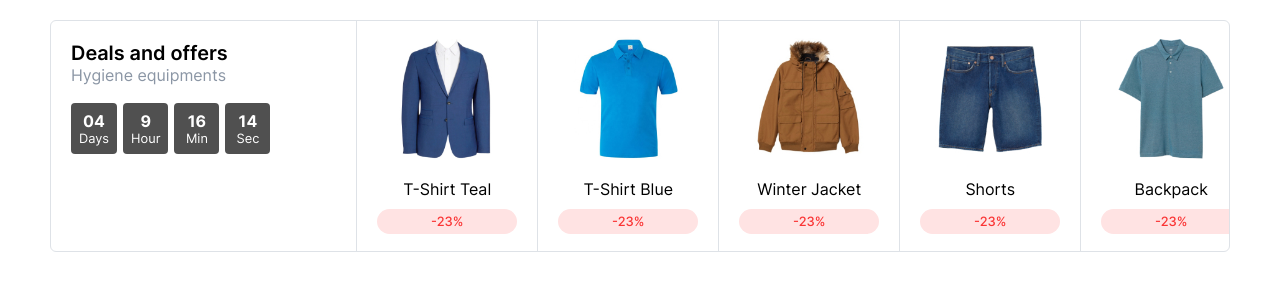
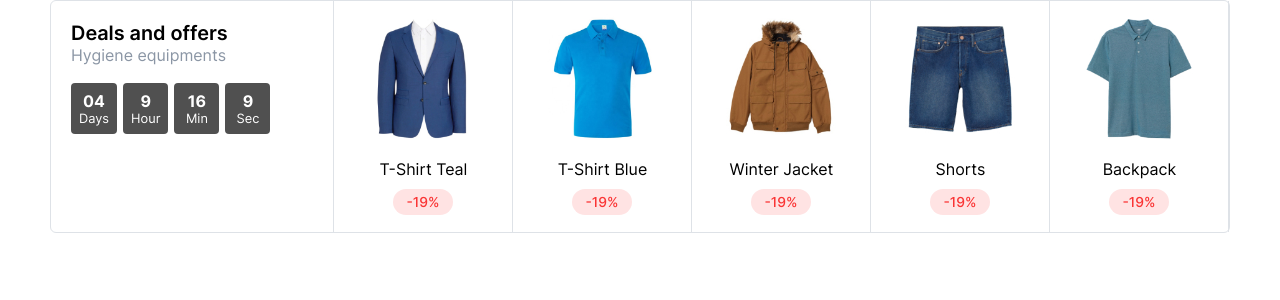
Before and after one commit to martiniucanastasia/next-ts-commerce, a Next.js app: page /preview in a window 1280 px wide. Shown: the top 300 px of the page. Built offline with nearby package versions, Linux system fonts and the light colour scheme; data requests are answered from the project's data file.

Commit message:
Add countdown functionality

```diff
--- a/src/helpers/utils.ts
+++ /dev/null
@@ -1,21 +0,0 @@
-export type RandomNum = { min: number; max: number };
-
-export const getRandomNumber = (
-  min: RandomNum["min"],
-  max: RandomNum["max"]
-) => {
-  const randomNum = Math.floor(Math.random() * (max - min + 1) + min);
-
-  if (randomNum < 10) {
-    return `0${randomNum}`;
-  } else {
-    return randomNum.toString();
-  }
-};
-
-export const getTime = () => {
-  const today = new Date();
-  const time =
-    today.getHours() + ":" + today.getMinutes() + ":" + today.getSeconds();
-  return time;
-};
--- a/src/pages/HomePage/DealsAndOffers/DealsAndOffers.tsx
+++ b/src/pages/HomePage/DealsAndOffers/DealsAndOffers.tsx
@@ -1,15 +1,32 @@
 "use client";
 
-import { Container } from "@/styles/_common";
 import { Product } from "@/types/types";
-import { getRandomNumber, getTime } from "@/helpers/utils";
+import { useEffect, useState } from "react";
 import { dealsAndOffersStyles as S } from "./styles/dealsAndOffersStyles";
-import { createElement, useEffect, useState } from "react";
 import Image from "next/image";
 
-export interface DealsAndOffersProps {
+interface DealsAndOffersProps {
   products: Product[];
 }
+
+type RandomNumberGenerator = (min: number, max: number) => string;
+
+const getRandomNumber: RandomNumberGenerator = (min, max) => {
+  const randomNum = Math.floor(Math.random() * (max - min + 1) + min);
+
+  if (randomNum < 10) {
+    return `0${randomNum}`;
+  } else {
+    return randomNum.toString();
+  }
+};
+
+const getTime = () => {
+  const today = new Date();
+  const time =
+    today.getHours() + ":" + today.getMinutes() + ":" + today.getSeconds();
+  return time;
+};
 
 export const DealsAndOffers = ({ products }: DealsAndOffersProps) => {
   const [day, setDay] = useState("");
@@ -17,16 +34,38 @@ export const DealsAndOffers = ({ products }: DealsAndOffersProps) => {
   const [salePercentage, setSalePercentage] = useState("");
 
   useEffect(() => {
+    setTime(getTime());
     setDay(getRandomNumber(1, 10));
-    setTime(getTime());
-    setSalePercentage(getRandomNumber(10, 50));
+    setSalePercentage(getRandomNumber(10, 40));
   }, []);
 
   const splittedTime = time.split(":");
 
+  useEffect(() => {
+    const interval = setInterval(() => {
+      const [hour, min, sec] = splittedTime;
+
+      if (parseInt(sec) > 0) {
+        splittedTime[2] = (parseInt(sec) - 1).toString();
+      } else if (parseInt(min) > 0) {
+        splittedTime[1] = (parseInt(min) - 1).toString();
+        splittedTime[2] = "59";
+      } else if (parseInt(hour) > 0) {
+        splittedTime[0] = (parseInt(hour) - 1).toString();
+        splittedTime[1] = "59";
+        splittedTime[2] = "59";
+      } else {
+        clearInterval(interval);
+      }
+
+      setTime(splittedTime.join(":"));
+    }, 1000);
+
+    return () => clearInterval(interval);
+  }, [time]);
+
   return (
-    <Container>
-      <br />
+    <S.DealsAndOffersContainer>
       <S.GeneralWrapper>
         <S.DealsAndOffersWrapper>
           <S.DealsAndOffersInfoWrapper>
@@ -39,6 +78,7 @@ export const DealsAndOffers = ({ products }: DealsAndOffersProps) => {
               <S.CountNumber>{day}</S.CountNumber>
               <S.CountValue>Days</S.CountValue>
             </S.Countdown>
+
             <S.Countdown>
               <S.CountNumber>{splittedTime[0]}</S.CountNumber>
               <S.CountValue>Hour</S.CountValue>
@@ -55,7 +95,7 @@ export const DealsAndOffers = ({ products }: DealsAndOffersProps) => {
         </S.DealsAndOffersWrapper>
 
         <S.ProductsWrapper className="Products">
-          {products.slice(0, 15).map((item) => {
+          {products.slice(0, 10).map((item) => {
             return (
               <S.ProductWrapper key={item.id}>
                 <Image
@@ -71,6 +111,6 @@ export const DealsAndOffers = ({ products }: DealsAndOffersProps) => {
           })}
         </S.ProductsWrapper>
       </S.GeneralWrapper>
-    </Container>
+    </S.DealsAndOffersContainer>
   );
 };
--- a/src/pages/HomePage/DealsAndOffers/styles/dealsAndOffersStyles.ts
+++ b/src/pages/HomePage/DealsAndOffers/styles/dealsAndOffersStyles.ts
@@ -1,31 +1,69 @@
 import styled from "styled-components";
-import { pxToRem } from "@/styles/_common";
+import { Container, pxToRem } from "@/styles/_common";
+import { device } from "@/styles/_sizes";
 
 export const dealsAndOffersStyles = {
+  DealsAndOffersContainer: styled(Container)`
+    @media ${device.mobileS} {
+      padding: 0;
+    }
+  `,
   GeneralWrapper: styled.div`
     display: flex;
 
     border: 1px solid var(--gray-300);
     border-radius: ${pxToRem(6)};
+
+    @media ${device.mobileS} {
+      flex-direction: column;
+
+      border-width: ${pxToRem(10)} 0 ${pxToRem(10)} 0;
+      border-radius: 0;
+      border-style: solid;
+      border-color: var(--gray-100);
+    }
   `,
 
   DealsAndOffersWrapper: styled.div`
-    width: 26%;
+    display: flex;
+    flex-direction: column;
+
     border-right: 1px solid var(--gray-300);
-    padding: ${pxToRem(20)};
+    padding: ${pxToRem(20)} ${pxToRem(63)} ${pxToRem(20)} ${pxToRem(20)};
+
+    @media ${device.mobileS} {
+      flex-direction: row;
+      justify-content: space-between;
+
+      border-right: 0;
+
+      padding: ${pxToRem(15)} ${pxToRem(10)} ${pxToRem(10)} ${pxToRem(15)};
+    }
   `,
 
   DealsAndOffersInfoWrapper: styled.div`
     padding-bottom: ${pxToRem(18)};
+
+    @media ${device.mobileS} {
+      padding: 0;
+    }
   `,
 
   DealsAndOffersTitle: styled.h4`
     font-size: var(--text-l);
     font-weight: 600;
+
+    @media ${device.mobileXXS} {
+      font-size: var(--text-m);
+    }
   `,
 
   DealsAndOffersText: styled.p`
     color: var(--gray-500);
+
+    @media ${device.mobileXXS} {
+      font-size: var(--text-xs);
+    }
   `,
 
   CountdownWrapper: styled.ul`
@@ -45,10 +83,28 @@ export const dealsAndOffersStyles = {
     min-width: ${pxToRem(45)};
     border-radius: ${pxToRem(4)};
     padding: ${pxToRem(8)};
+
+    @media ${device.mobileS} {
+      max-height: ${pxToRem(45)};
+
+      background-color: var(--gray-200);
+      color: var(--gray-500);
+
+      border-radius: 0;
+      padding: ${pxToRem(6)} ${pxToRem(9)};
+
+      :first-child {
+        display: none;
+      }
+    }
   `,
 
   CountNumber: styled.p`
     font-weight: 700;
+
+    @media ${device.mobileS} {
+      font-weight: 600;
+    }
   `,
 
   CountValue: styled.span`
@@ -57,34 +113,54 @@ export const dealsAndOffersStyles = {
 
   ProductsWrapper: styled.div`
     display: flex;
-    width: 74%;
+
+    width: 100%;
     overflow-y: auto;
+
+    @media ${device.mobileS} {
+      border-width: 1px 0 1px 0;
+      border-style: solid;
+      border-color: var(--gray-300);
+    }
   `,
 
   ProductWrapper: styled.div`
-    text-align: center;
-    border-width: 0px 1px 0px 0px;
+    display: flex;
+    flex-direction: column;
+    align-items: center;
+
+    max-width: ${pxToRem(179)};
+
+    border-width: 0 1px 0 0;
     border-style: solid;
     border-color: var(--gray-300);
 
-    padding: 8px 20px 17px 20px;
+    padding: ${pxToRem(8)} ${pxToRem(20)} ${pxToRem(17)} ${pxToRem(20)};
+
+    :last-child {
+      border-right: 0;
+    }
   `,
 
   ProductName: styled.p`
-    padding: 10px 0;
+    width: ${pxToRem(150)};
+    text-align: center;
+    padding: ${pxToRem(10)} 0;
 
     text-overflow: ellipsis;
     overflow: hidden;
-
     white-space: nowrap;
   `,
 
   SaleWrapper: styled.div`
+    width: ${pxToRem(60)};
+
     background-color: var(--danger-100);
-    border-radius: 30px;
+    color: var(--danger);
+    border-radius: ${pxToRem(30)};
+
     font-weight: 500;
-    padding: 5px 13px;
-    font-size: var(--text-xxs);
-    color: var(--danger);
+    font-size: var(--text-xs);
+    padding: ${pxToRem(5)} ${pxToRem(13)};
   `,
 };
--- /dev/null
+++ b/src/styles/_sizes.ts
@@ -0,0 +1,13 @@
+const size = {
+  mobile: "1024px",
+  mobileS: "768px",
+  mobileXS: "640px",
+  mobileXXS: "500px",
+};
+
+export const device = {
+  mobile: `(max-width: ${size.mobile})`,
+  mobileS: `(max-width: ${size.mobileS})`,
+  mobileXS: `(max-width: ${size.mobileXS})`,
+  mobileXXS: `(max-width: ${size.mobileXXS})`,
+};
```
